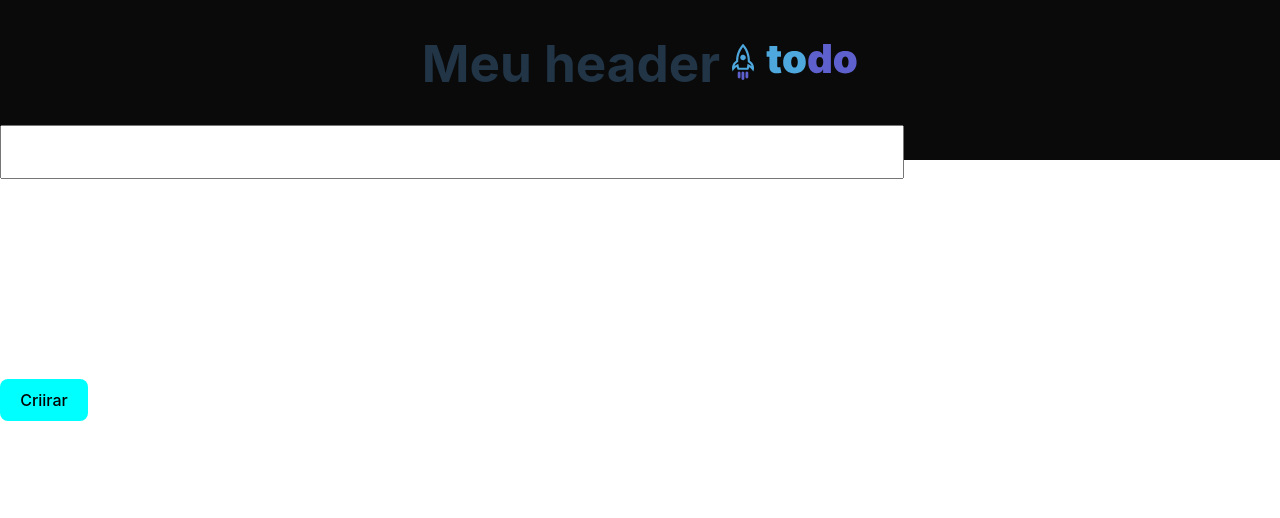
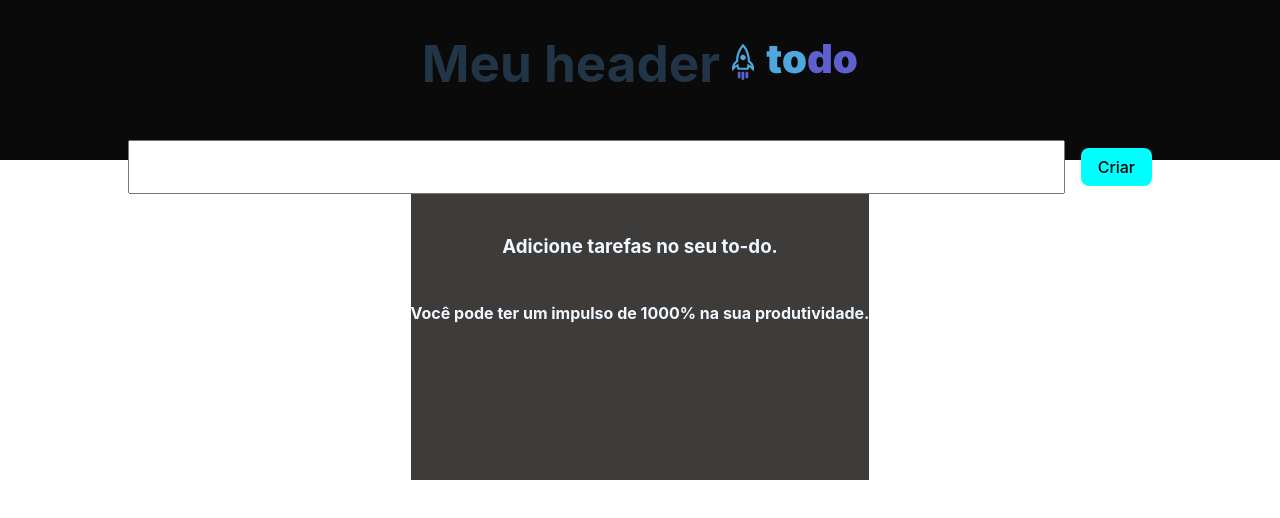
Before and after one commit to leomarzeuski/todo-list.js-ts, a React (Vite) app in the folder todo-list/: page / in a window 1280 px wide. Shown: the top 518 px of the page. Built offline with nearby package versions, Linux system fonts and the light colour scheme.

Commit message:
Adiciona componentes Todo, TodoEmpty e TodoList, e atualiza estilos e funcionalidades

```diff
--- a/todo-list/src/App.tsx
+++ b/todo-list/src/App.tsx
@@ -8,7 +8,6 @@ class App extends Component {
     return (
       <div>
         <Header />
-        <p>Conteúdo do meu aplicativo</p>
       </div>
     );
   }
--- a/todo-list/src/compenets/header/Header.module.css
+++ b/todo-list/src/compenets/header/Header.module.css
@@ -1,8 +1,8 @@
 header {
+    position: absolute;
     background-color: rgb(10, 10, 10);
-    position: absolute;
-    top: 0;
     width: 100%;
     height: 10rem;
     text-align: center;
+    left: 0;
 }
--- a/todo-list/src/compenets/input/Input.module.css
+++ b/todo-list/src/compenets/input/Input.module.css
@@ -1,20 +1,27 @@
-container {
+.container {
     display: flex;
     align-items: center;
-    justify-content: space-between;
-    top: 125px;
+    justify-content: center;
+    position: absolute;
+    top: 140px;
+    left: 10%;
+    right: 10%;
 }
 
-
-input {
-    position: absolute;
-    top: 125px;
+.Input {
     height: 3rem;
-    width: 70%;
-    text-align: left;
+    flex-grow: 1;
+    margin-right: 1rem;
 }
 
+.Button {
+    background-color: aqua;
+    padding: 0.5rem 1rem;
+}
 
-button {
-    background-color: aqua;
+@media (max-width: 768px) {
+    .container {
+        left: 5%;
+        right: 5%;
+    }
 }
--- a/todo-list/src/compenets/input/Input.tsx
+++ b/todo-list/src/compenets/input/Input.tsx
@@ -1,15 +1,25 @@
-import React, { Component } from 'react';
-import './Input.module.css'
+import React from 'react';
+import styles from './Input.module.css';
 
-class Input extends Component {
-    render() {
-        return (
-            <div className='container'>
-                <input className='Input' type="text"></input>
-                <button className='Button'> Criirar</button>
-            </div>
-        );
-    }
+interface InputProps {
+    inputValue: string;
+    handleInputChange: (e: React.ChangeEvent<HTMLInputElement>) => void;
+    addTodo: () => void;
 }
 
+const Input: React.FC<InputProps> = ({ inputValue, handleInputChange, addTodo }) => {
+    return (
+        <div className={styles.container}>
+            <input
+                className={styles.Input}
+                value={inputValue}
+                onChange={handleInputChange}
+            />
+            <button className={styles.Button} onClick={addTodo}>
+                Criar
+            </button>
+        </div>
+    );
+};
+
 export default Input;
--- /dev/null
+++ b/todo-list/src/compenets/todo/Todo.module.css
@@ -0,0 +1,8 @@
+.container {
+    display: flex;
+    align-items: center;
+    padding: 1rem;
+    margin-bottom: 1rem;
+    background-color: #f0f0f0;
+    border-radius: 4px;
+}
--- /dev/null
+++ b/todo-list/src/compenets/todo/Todo.tsx
@@ -0,0 +1,17 @@
+import React from 'react';
+import styles from './Todo.module.css';
+
+interface TodoProps {
+    text: string;
+}
+
+const Todo: React.FC<TodoProps> = ({ text }) => {
+    return (
+        <div className={styles.container}>
+            <p>{text}</p>
+        </div>
+    );
+
+};
+
+export default Todo;
--- /dev/null
+++ b/todo-list/src/compenets/todoEmpty/TodoEmpty.module.css
@@ -0,0 +1,13 @@
+.teste {
+    width: 100%;
+}
+
+.container {
+    display: flex;
+    justify-content: center;
+    align-items: center;
+    flex-direction: column;
+    height: 100vh;
+    width: 100%;
+    text-align: center;
+}
--- /dev/null
+++ b/todo-list/src/compenets/todoEmpty/TodoEmpty.tsx
@@ -0,0 +1,17 @@
+import React from 'react';
+import styles from './TodoEmpty.module.css';
+
+const TodoEmpty: React.FC = () => {
+    return (
+
+        <div className={styles.teste}>
+            <div className={styles.container}>
+                <h3>Adicione tarefas no seu to-do.</h3>
+                <h4>Você pode ter um impulso de 1000% na sua produtividade.</h4>
+            </div>
+        </div>
+
+    );
+};
+
+export default TodoEmpty;
--- /dev/null
+++ b/todo-list/src/compenets/todolist/TodoList.module.css
@@ -0,0 +1,21 @@
+.todoContainer {
+    display: flex;
+    justify-content: center;
+    align-items: center;
+    flex-direction: column;
+    max-height: calc(70vh - 10rem);
+    width: 100%;
+    background-color: rgb(62, 59, 59);
+    color: aliceblue;
+    text-align: center;
+    overflow-y: auto;
+}
+
+.container {
+    display: flex;
+    flex-direction: column;
+    align-items: center;
+    justify-content: center;
+    width: 100%;
+    height: 70vh;
+}
--- /dev/null
+++ b/todo-list/src/compenets/todolist/TodoList.tsx
@@ -0,0 +1,40 @@
+import React, { useState, useEffect } from 'react';
+import TodoEmpty from '../todoEmpty/TodoEmpty';
+import Todo from '../todo/Todo';
+import Input from '../input/Input';
+import styles from './TodoList.module.css';
+
+const TodoList: React.FC = () => {
+    const [todos, setTodos] = useState<string[]>([]);
+    const [inputValue, setInputValue] = useState<string>('');
+
+    const handleInputChange = (e: React.ChangeEvent<HTMLInputElement>) => {
+        setInputValue(e.target.value);
+    };
+
+    const addTodo = () => {
+        if (inputValue.trim() !== '') {
+            setTodos(prevTodos => [...prevTodos, inputValue]);
+            setInputValue('');
+        }
+    };
+
+    return (
+        <div className={styles.container}>
+            <Input
+                inputValue={inputValue}
+                handleInputChange={handleInputChange}
+                addTodo={addTodo}
+            />
+            <div className={styles.todoContainer}>
+                {todos.length === 0 ? (
+                    <TodoEmpty />
+                ) : (
+                    todos.map((todo, index) => <Todo key={index} text={todo} />)
+                )}
+            </div>
+        </div>
+    );
+};
+
+export default TodoList;
--- a/todo-list/src/index.css
+++ b/todo-list/src/index.css
@@ -27,9 +27,11 @@ a:hover {
 body {
     margin: 0;
     display: flex;
+    flex-direction: column;
     place-items: center;
-    min-width: 320px;
-    min-height: 100vh;
+    align-content: center;
+    justify-content: center;
+    align-items: center;
 }
 
 h1 {
--- a/todo-list/src/main.tsx
+++ b/todo-list/src/main.tsx
@@ -3,10 +3,13 @@ import ReactDOM from 'react-dom/client'
 import './index.css'
 import Header from './compenets/header/Header'
 import Input from './compenets/input/Input'
+import TodoList from './compenets/todolist/TodoList'
 
 ReactDOM.createRoot(document.getElementById('root') as HTMLElement).render(
   <React.StrictMode>
     <Header />
-    <Input />
+    <TodoList />
+
+
   </React.StrictMode>,
 )
```
